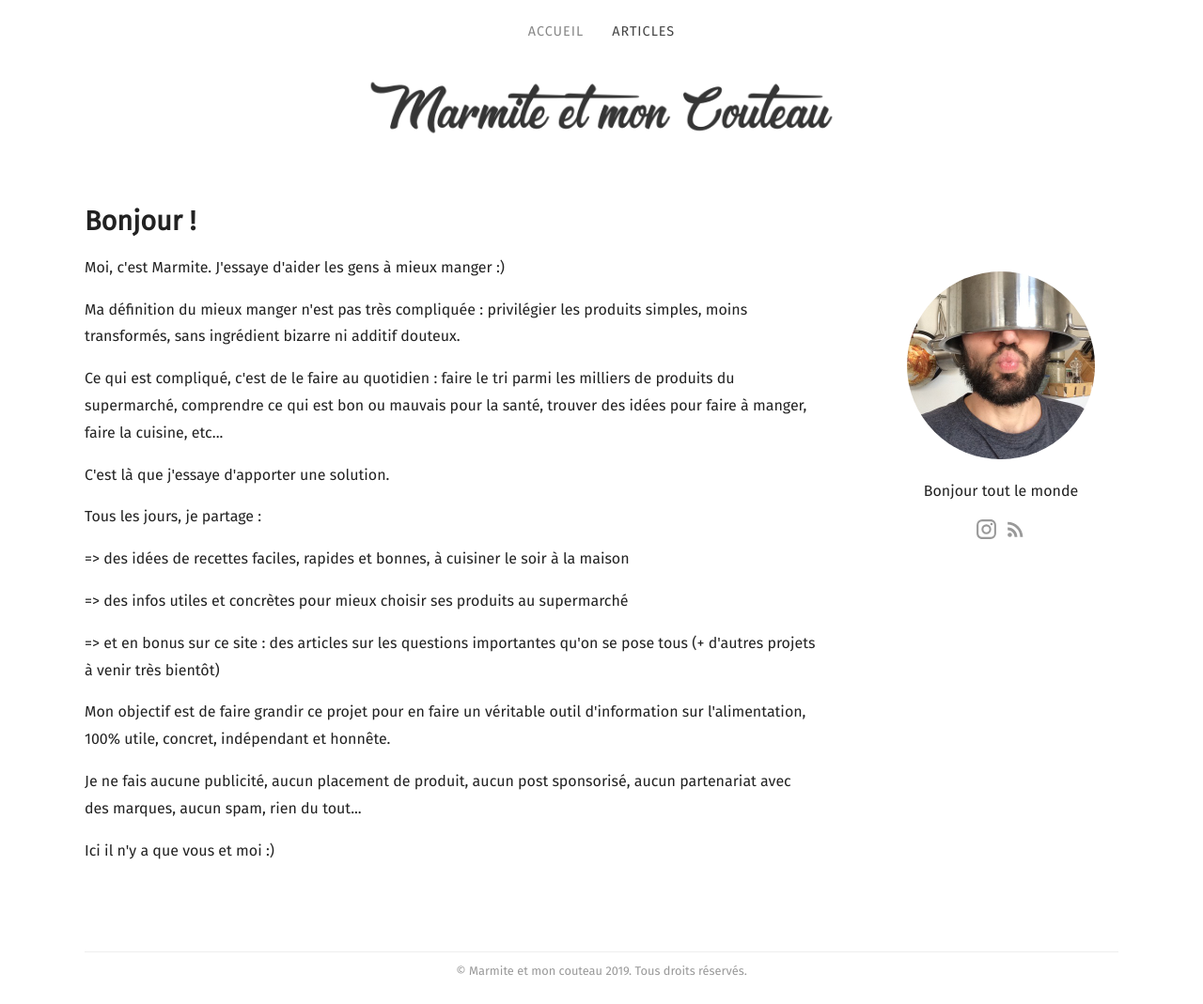
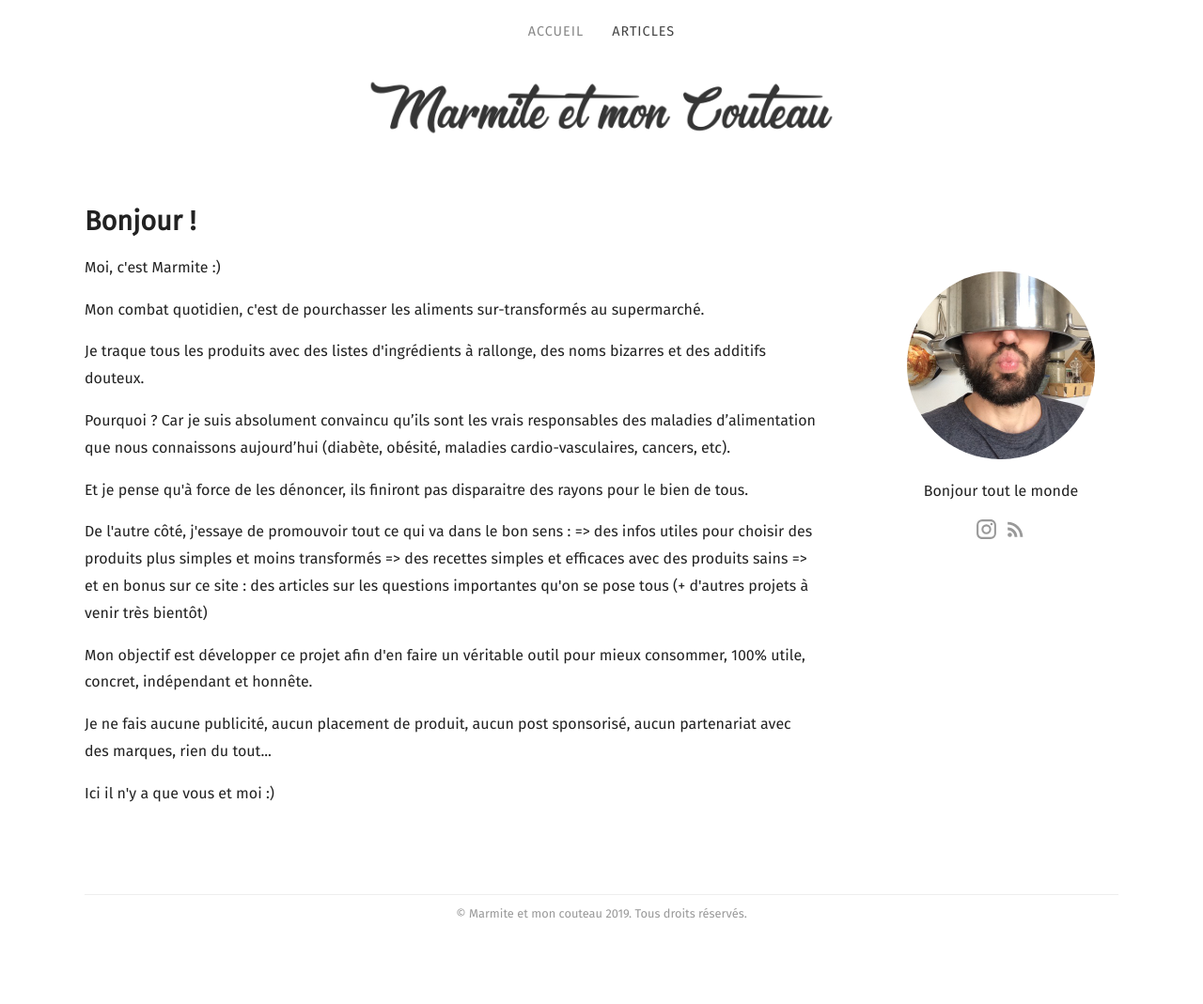
Before and after one commit to marmiteetmoncouteau/marmite-web, a Jekyll site: the page built from index.html, in a window 1280 px wide and 1069 px high. Shown: the whole window at 94% size. Built offline with Jekyll 4.4.1, drawn with Linux system fonts in a browser that asks for light colours; some web fonts are replaced; the list of posts is cut into pages by our own code.

Commit message:
Update from Forestry.io marmiteetmoncouteau@gmail.com updated index.html

```diff
--- a/index.html
+++ b/index.html
@@ -5,21 +5,24 @@ title: Accueil
 <div class="editable">
 	<h1>Bonjour !</h1>
 
-	<p>Moi, c'est Marmite. J'essaye d'aider les gens à mieux manger :)
+<p>Moi, c'est Marmite :)
 
-	<p>Ma définition du mieux manger n'est pas très compliquée : privilégier les produits simples, moins transformés, sans ingrédient bizarre ni additif douteux.
+<p>Mon combat quotidien, c'est de pourchasser les aliments sur-transformés au supermarché.
 
-	<p>Ce qui est compliqué, c'est de le faire au quotidien : faire le tri parmi les milliers de produits du supermarché, comprendre ce qui est bon ou mauvais pour la santé, trouver des idées pour faire à manger, faire la cuisine, etc...
+<p>Je traque tous les produits avec des listes d'ingrédients à rallonge, des noms bizarres et des additifs douteux.
 
-	<p>C'est là que j'essaye d'apporter une solution.
+<p>Pourquoi ? Car je suis absolument convaincu qu’ils sont les vrais responsables des maladies d’alimentation que nous connaissons aujourd’hui (diabète, obésité, maladies cardio-vasculaires, cancers, etc).
 
-	<p>Tous les jours, je partage :
-	<p>=> des idées de recettes faciles, rapides et bonnes, à cuisiner le soir à la maison
-	<p>=> des infos utiles et concrètes pour mieux choisir ses produits au supermarché
-	<p>=> et en bonus sur ce site : des articles sur les questions importantes qu'on se pose tous (+ d'autres projets à venir très bientôt)
+<p>Et je pense qu'à force de les dénoncer, ils finiront pas disparaitre des rayons pour le bien de tous.
 
-	<p>Mon objectif est de faire grandir ce projet pour en faire un véritable outil d'information sur l'alimentation, 100% utile, concret, indépendant et honnête.
+<p>De l'autre côté, j'essaye de promouvoir tout ce qui va dans le bon sens :
 
-	<p>Je ne fais aucune publicité, aucun placement de produit, aucun post sponsorisé, aucun partenariat avec des marques, aucun spam, rien du tout...
+=> des infos utiles pour choisir des produits plus simples et moins transformés
+=> des recettes simples et efficaces avec des produits sains
+=> et en bonus sur ce site : des articles sur les questions importantes qu'on se pose tous (+ d'autres projets à venir très bientôt)
 
-	<p>Ici il n'y a que vous et moi :)
+	<p>Mon objectif est développer ce projet afin d'en faire un véritable outil pour mieux consommer, 100% utile, concret, indépendant et honnête.
+
+<p>Je ne fais aucune publicité, aucun placement de produit, aucun post sponsorisé, aucun partenariat avec des marques, rien du tout...
+
+<p>Ici il n'y a que vous et moi :)
```
